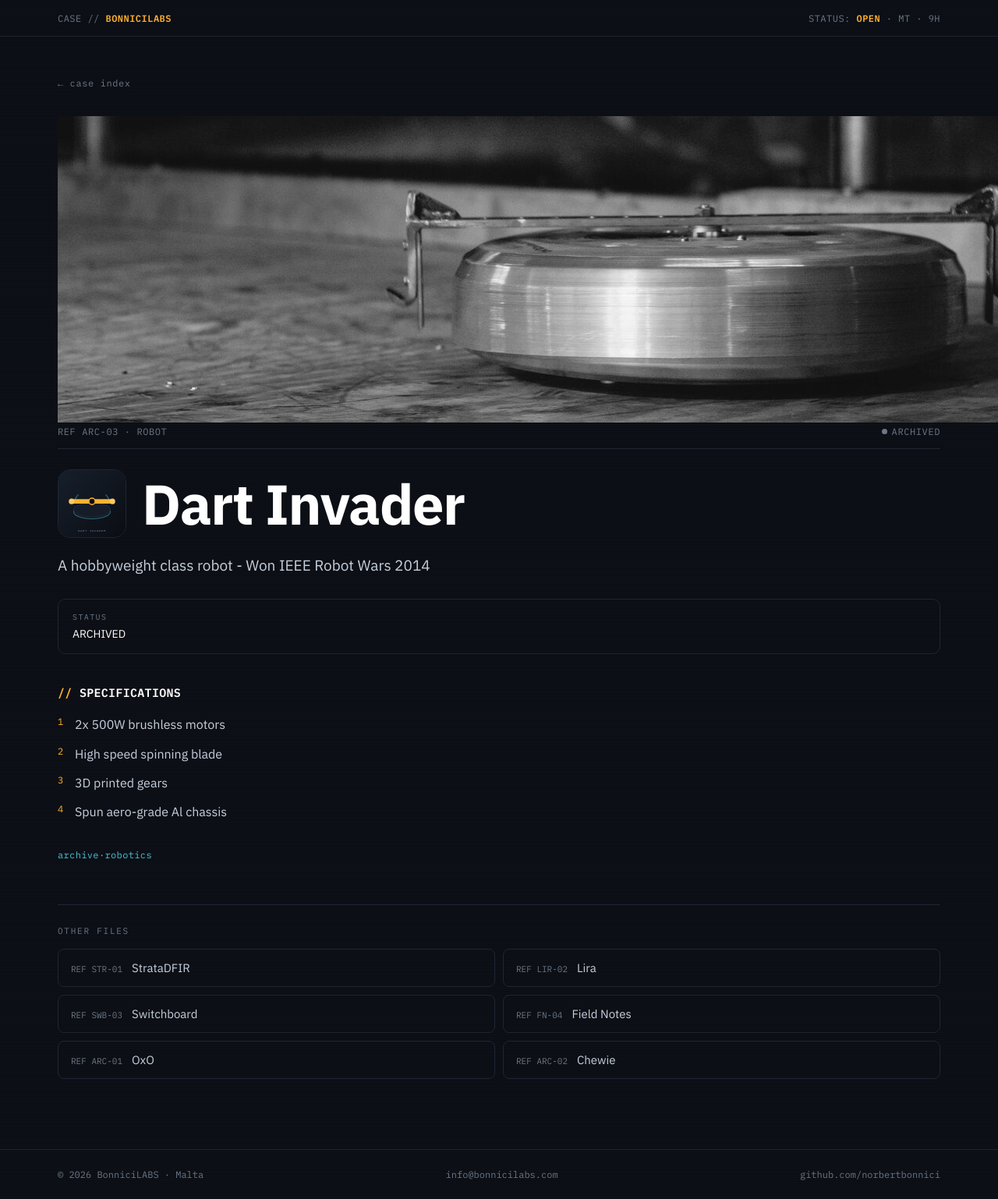
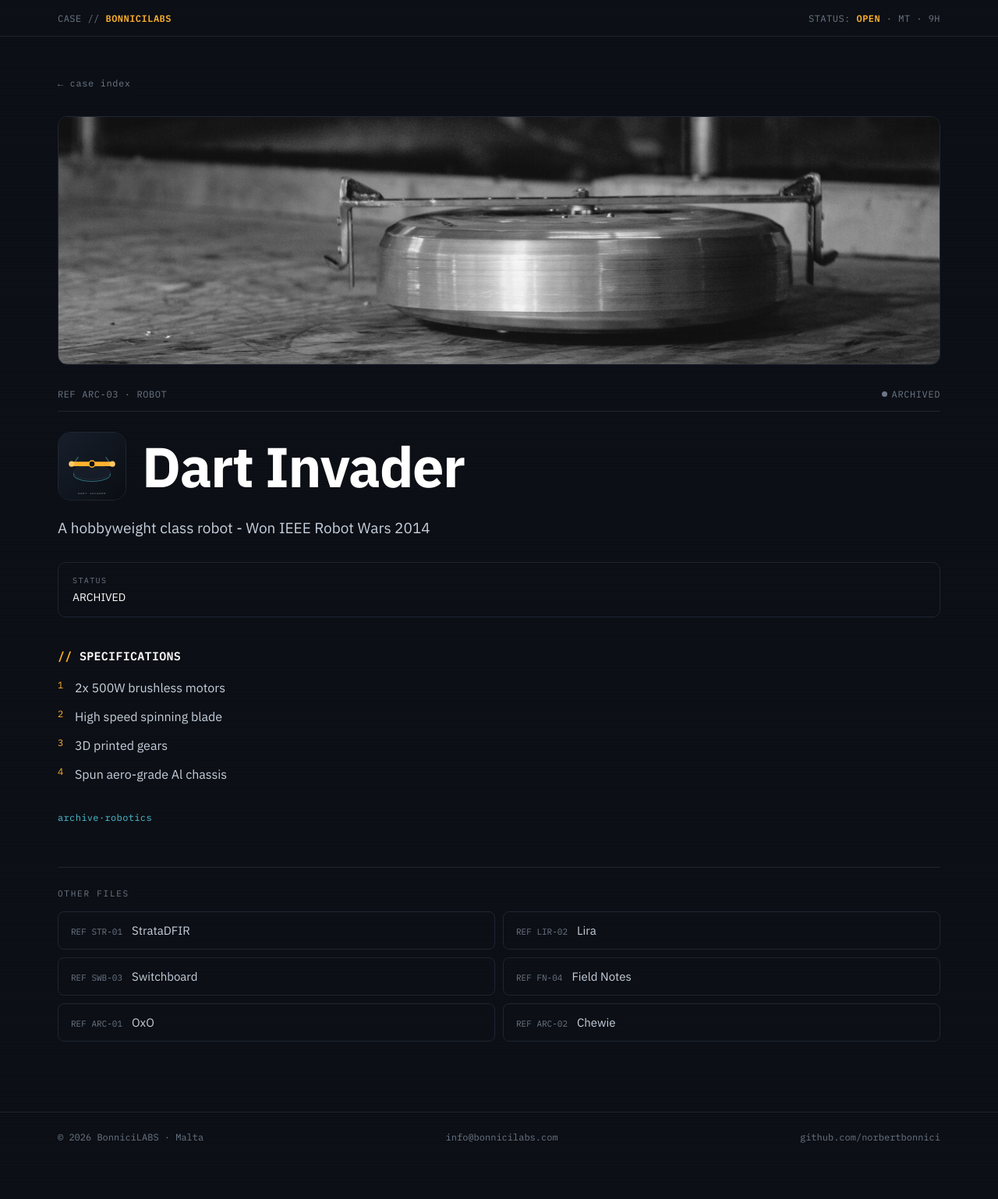
Before and after one commit to norbertbonnici/BonniciLABS, a Jekyll site: the page built from _projects/dart-invader.md, in a window 1280 px wide. Shown: the whole page at 78% size. Built offline with Jekyll 4.4.1, drawn with Linux system fonts in a browser that asks for light colours; after the commit the page ends 1490 px from its top, so only the background shows below that.

Commit message:
Lock image width

```diff
--- a/_includes/head.html
+++ b/_includes/head.html
@@ -13,7 +13,7 @@
 <link rel="preconnect" href="https://fonts.googleapis.com">
 <link rel="preconnect" href="https://fonts.gstatic.com" crossorigin>
 <link href="https://fonts.googleapis.com/css2?family=IBM+Plex+Mono:wght@400;500;600&family=IBM+Plex+Sans:wght@400;500;600;700&display=swap" rel="stylesheet">
-<link rel="stylesheet" href="{{ '/assets/css/main.css' | relative_url }}">
+<link rel="stylesheet" href="{{ '/assets/css/main.css' | relative_url }}?v={{ site.time | date: '%s' }}">
 
 <!-- Google tag (gtag.js) -->
 <script async src="https://www.googletagmanager.com/gtag/js?id=G-E5HGER6GCF"></script>
--- a/assets/css/main.scss
+++ b/assets/css/main.scss
@@ -22,6 +22,9 @@ body {
 a { color: inherit; text-decoration: none; }
 a, .ft-card, .arc-card { -webkit-tap-highlight-color: rgba(255,178,46,.12); }
 
+/* No image may ever exceed its container (bounds to screen width). */
+img { max-width: 100%; height: auto; display: block; }
+
 .wrap { max-width: 1180px; margin: 0 auto; padding: 0 24px; }
 
 .dot { width: 7px; height: 7px; border-radius: 50%; display: inline-block; flex: 0 0 auto; }
@@ -34,6 +37,10 @@ a, .ft-card, .arc-card { -webkit-tap-highlight-color: rgba(255,178,46,.12); }
 .title-row { display: flex; align-items: center; gap: 14px; }
 .thumb { width: 52px; height: 52px; border-radius: 9px; border: 1px solid var(--line); background: #080B10; object-fit: cover; flex: 0 0 auto; display: block; transition: border-color .2s; }
 .thumb--mono { display: flex; align-items: center; justify-content: center; font-family: 'IBM Plex Mono', monospace; font-weight: 600; font-size: 22px; color: var(--amber); background: linear-gradient(140deg, #141a24, #0c1018); }
+/* Size is also pinned to the container, so a missing class can't blow the image up. */
+.title-row > img, .title-row > .thumb { width: 52px; height: 52px; object-fit: cover; flex: 0 0 auto; }
+.arc-card .title-row > img, .arc-card .title-row > .thumb { width: 40px; height: 40px; }
+.case .title-row > img, .case .title-row > .thumb { width: 88px; height: 88px; }
 
 /* ---------- header ---------- */
 .ft-top { border-bottom: 1px solid var(--line); font-family: 'IBM Plex Mono', monospace; font-size: 12px; color: var(--dim); }
@@ -62,10 +69,10 @@ a, .ft-card, .arc-card { -webkit-tap-highlight-color: rgba(255,178,46,.12); }
 .ft-sec-h b { color: var(--tx); font-weight: 500; }
 
 /* ---------- evidence grid ---------- */
-.ft-grid { display: grid; grid-template-columns: 1fr 1fr; gap: 16px; padding: 24px 0 70px; }
-@media (max-width: 720px) { .ft-grid { grid-template-columns: 1fr; } }
+.ft-grid { display: grid; grid-template-columns: minmax(0, 1fr) minmax(0, 1fr); gap: 16px; padding: 24px 0 70px; }
+@media (max-width: 720px) { .ft-grid { grid-template-columns: minmax(0, 1fr); } }
 
-.ft-card { display: block; background: var(--pane); border: 1px solid var(--line); border-radius: 10px; padding: 22px; transition: border-color .2s, transform .2s; position: relative; color: inherit; }
+.ft-card { display: block; background: var(--pane); border: 1px solid var(--line); border-radius: 10px; padding: 0; overflow: hidden; transition: border-color .2s, transform .2s; position: relative; color: inherit; }
 .ft-card:hover { border-color: var(--amber); transform: translateY(-2px); }
 .ft-card:hover .thumb { border-color: rgba(255,178,46,.5); }
 .ft-card .rec { display: flex; justify-content: space-between; gap: 12px; font-family: 'IBM Plex Mono', monospace; font-size: 11px; letter-spacing: .05em; color: var(--dim); margin-bottom: 16px; }
@@ -87,10 +94,10 @@ a, .ft-card, .arc-card { -webkit-tap-highlight-color: rgba(255,178,46,.12); }
 .ft-prog-fill { height: 100%; border-radius: 99px; background: linear-gradient(90deg, #FFB22E, #FFC966); box-shadow: 0 0 10px rgba(255,178,46,.5); }
 
 /* ---------- archive grid ---------- */
-.ft-archive { display: grid; grid-template-columns: repeat(3, 1fr); gap: 14px; padding: 22px 0 80px; }
-@media (max-width: 820px) { .ft-archive { grid-template-columns: 1fr 1fr; } }
-@media (max-width: 520px) { .ft-archive { grid-template-columns: 1fr; } }
-.arc-card { display: block; background: var(--pane); border: 1px solid var(--line); border-radius: 10px; padding: 18px; transition: border-color .2s, transform .2s; color: inherit; }
+.ft-archive { display: grid; grid-template-columns: repeat(3, minmax(0, 1fr)); gap: 14px; padding: 22px 0 80px; }
+@media (max-width: 820px) { .ft-archive { grid-template-columns: repeat(2, minmax(0, 1fr)); } }
+@media (max-width: 520px) { .ft-archive { grid-template-columns: minmax(0, 1fr); } }
+.arc-card { display: block; background: var(--pane); border: 1px solid var(--line); border-radius: 10px; padding: 0; overflow: hidden; transition: border-color .2s, transform .2s; color: inherit; }
 .arc-card:hover { border-color: var(--amber); transform: translateY(-2px); }
 .arc-card:hover .thumb { border-color: rgba(255,178,46,.5); }
 .arc-card .rec { display: flex; justify-content: space-between; gap: 10px; font-family: 'IBM Plex Mono', monospace; font-size: 10px; letter-spacing: .05em; color: var(--dim); margin-bottom: 12px; }
@@ -174,6 +181,17 @@ a, .ft-card, .arc-card { -webkit-tap-highlight-color: rgba(255,178,46,.12); }
 /* ---------- motion ---------- */
 :focus-visible { outline: 2px solid var(--amber); outline-offset: 2px; }
 
+/* ---------- banner + card body (optional cover image) ---------- */
+.ft-card, .arc-card { min-width: 0; }
+.ft-card .card-body, .arc-card .card-body { min-width: 0; }
+.ft-card .card-body { padding: 22px; }
+.arc-card .card-body { padding: 18px; }
+.card-banner { width: 100%; max-width: 100%; object-fit: cover; display: block; border-bottom: 1px solid var(--line); }
+.ft-card .card-banner { height: 132px; }
+.arc-card .card-banner { height: 104px; }
+.case-banner { width: 100%; max-width: 100%; max-height: 340px; object-fit: cover; border: 1px solid var(--line); border-radius: 12px; margin-bottom: 30px; }
+@media (max-width: 560px) { .case-banner { max-height: 200px; } }
+
 /* Tap feedback on touch devices (no hover available) */
 @media (hover: none) {
   .ft-card:active, .arc-card:active { border-color: var(--amber); transform: translateY(-2px); }
```
